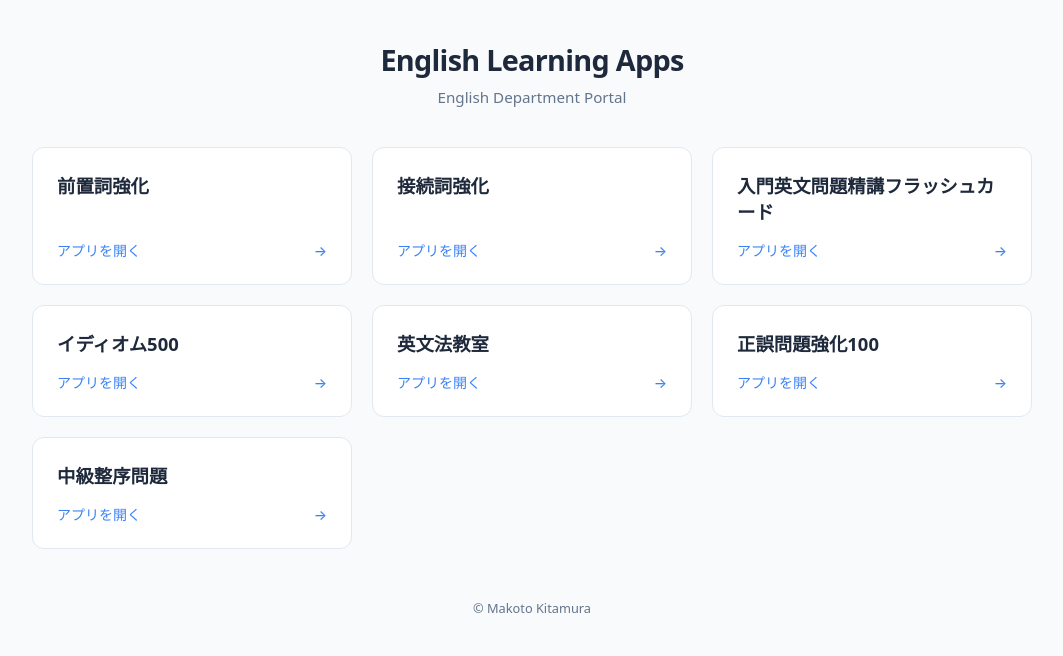
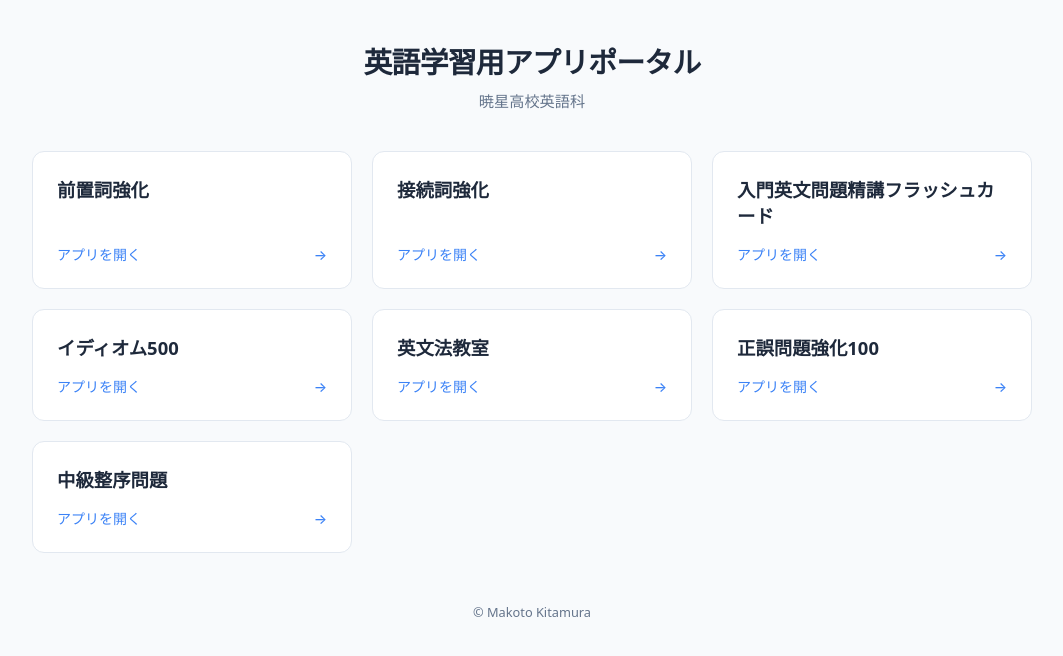
Before and after one commit to rakuchi-ai/ENGLISH-TOP, a plain HTML site: page index.html in a window 1280 px wide. Shown: the whole page, without its empty margins (108-1171 px from the left). Drawn offline with Linux system fonts and the light colour scheme.

Commit message:
Update index.html

```diff
--- a/index.html
+++ b/index.html
@@ -114,8 +114,8 @@
 
     <div class="container">
         <header>
-            <h1>English Learning Apps</h1>
-            <p class="subtitle">English Department Portal</p>
+            <h1>英語学習用アプリポータル</h1>
+            <p class="subtitle">暁星高校英語科</p>
         </header>
 
         <div class="grid">
```
